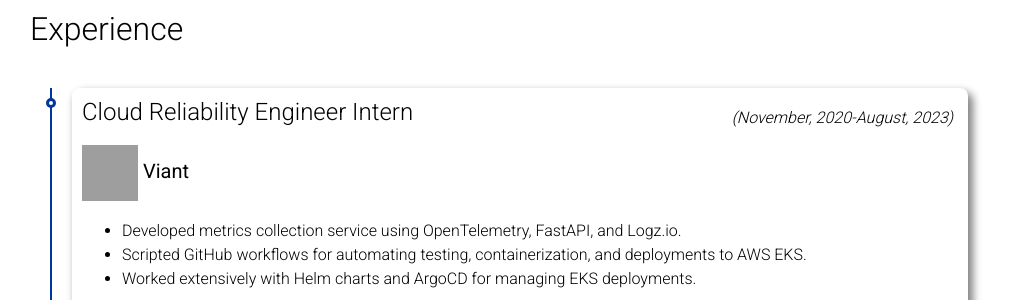
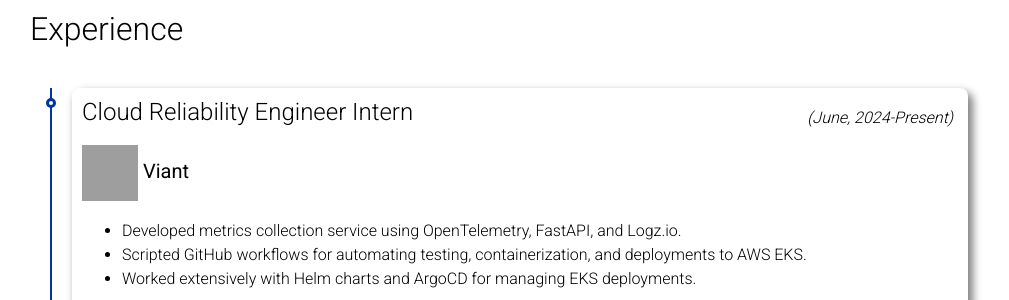
Before and after one commit to varunhc/varunhc.github.io, a Jekyll site: the page built from _pages/about.md, in a window 1280 px wide and 900 px high, scrolled down 536 px, cut to the strip 152-452 px from the top of the window. Shown: the whole strip, without its empty margins (125-1134 px from the left). Built offline with Jekyll 4.4.1, drawn with Linux system fonts in a browser that asks for light colours; full-size pictures stand in for the smaller copies a plugin makes; comment, search, counter and statistics services are not loaded; a style sheet for code colours, icons or effects is not loaded; grey boxes are pictures that could not be loaded.

Commit message:
updated work ex

```diff
--- a/_pages/about.md
+++ b/_pages/about.md
@@ -36,7 +36,7 @@ My previous research experience includes ML-powered Lab-on-Chip cytometry, a bit
       <div class="info">
         <h4 class="title">Cloud Reliability Engineer Intern</h4>
         <h5 class="title"><img src="https://images.g2crowd.com/uploads/product/image/large_detail/large_detail_2b36d228e7516167b88d701d8ebe8158/viant-technology-llc-viant-technology.png" width="56px" height="56px"><b> Viant</b></h5>
-        <h6 class="exper-card"><i>(November, 2020-August, 2023)</i></h6>
+        <h6 class="exper-card"><i>(June, 2024-Present)</i></h6>
         <ul>
           <li>Developed metrics collection service using OpenTelemetry, FastAPI, and Logz.io.
           </li>
```
